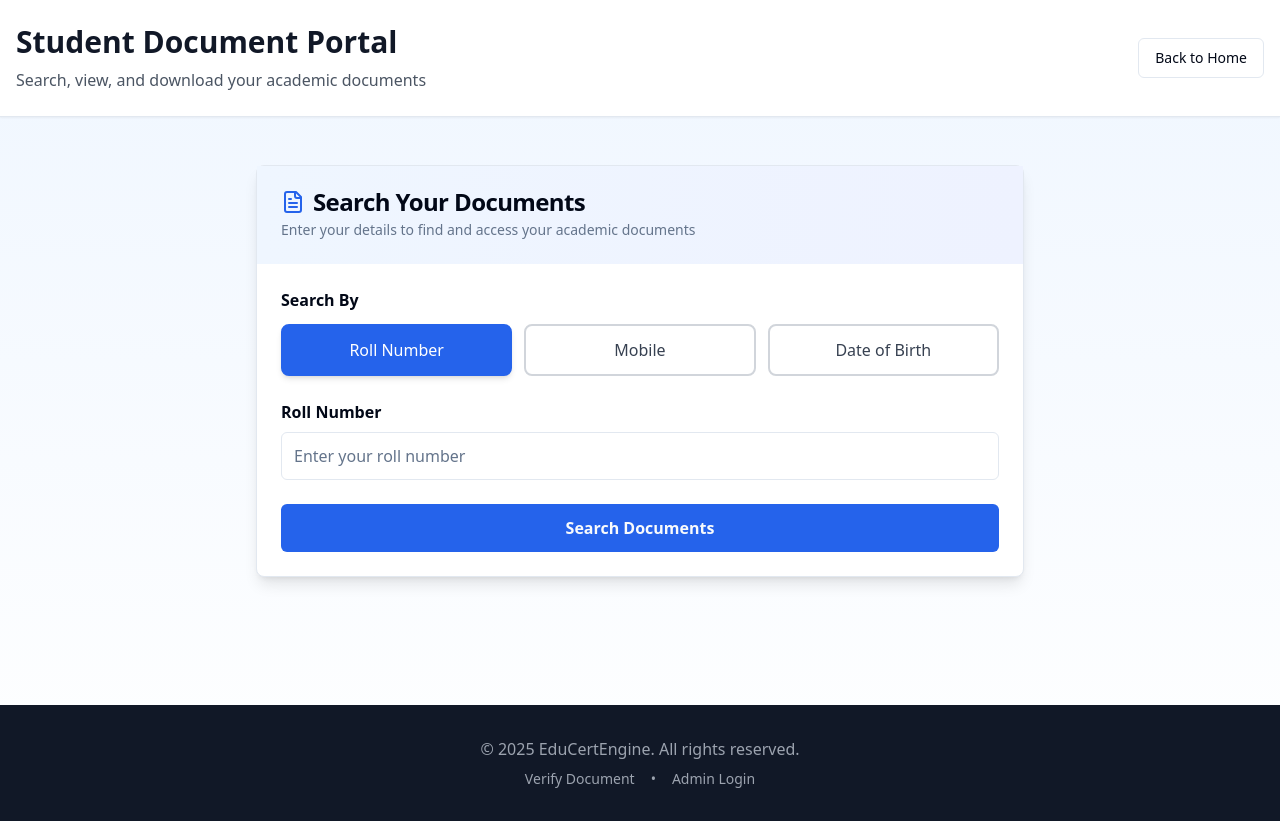
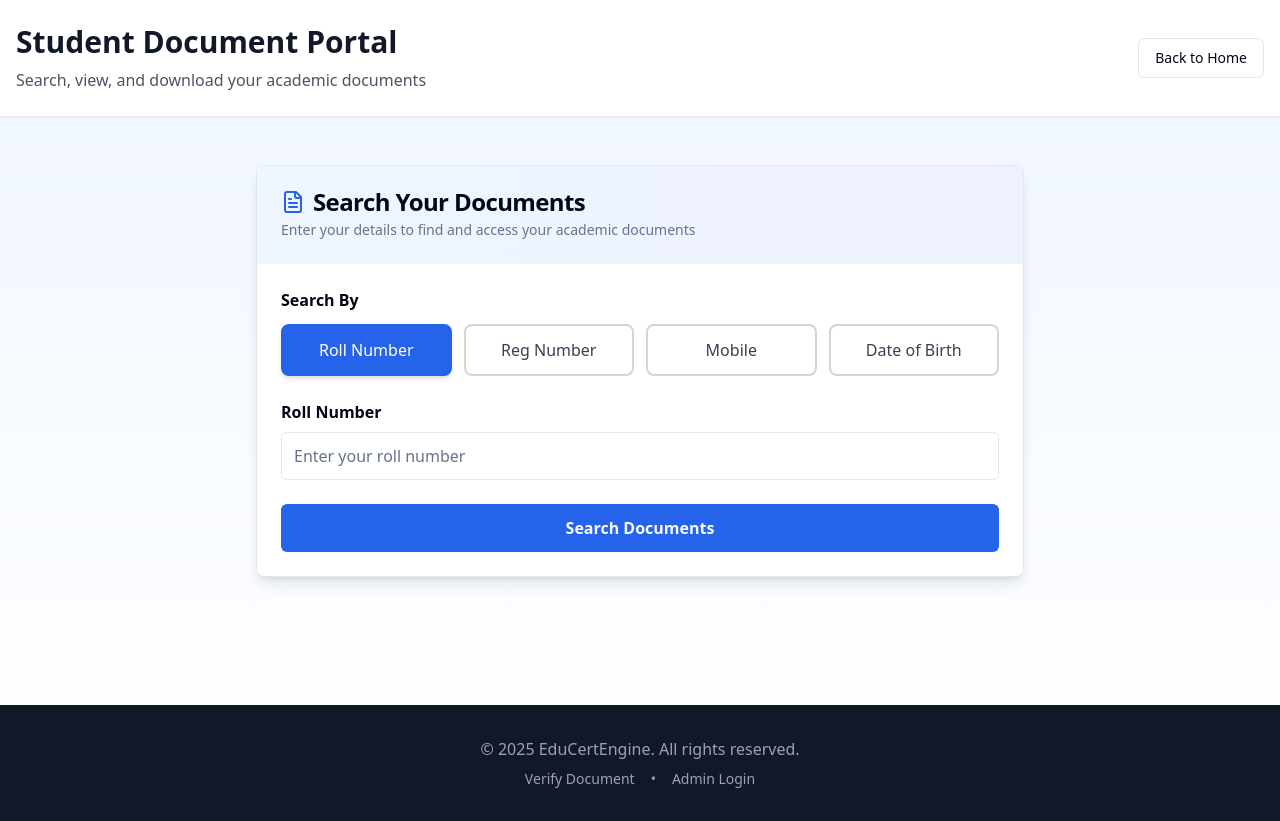
Before and after one commit to amansky404/EduCertEngine, a Next.js app: page /search in a window 1280 px wide. Built offline with nearby package versions, Linux system fonts and the light colour scheme.

Commit message:
Add registration number search support to match final flow
Co-authored-by: amansky404 <25614766+amansky404@users.noreply.github.com>

```diff
--- a/app/api/student/search/route.ts
+++ b/app/api/student/search/route.ts
@@ -31,6 +31,28 @@ export async function GET(request: NextRequest) {
         where: {
           universityId: university.id,
           rollNo: value,
+        },
+        include: {
+          documents: {
+            where: {
+              isPublished: true,
+            },
+            include: {
+              template: {
+                select: {
+                  name: true,
+                  type: true,
+                },
+              },
+            },
+          },
+        },
+      })
+    } else if (type === 'reg') {
+      student = await prisma.student.findFirst({
+        where: {
+          universityId: university.id,
+          regNo: value,
         },
         include: {
           documents: {
--- a/app/search/page.tsx
+++ b/app/search/page.tsx
@@ -9,7 +9,7 @@ import { Label } from "@/components/ui/label"
 import { FileText, Download, Eye, CheckCircle } from "lucide-react"
 
 export default function StudentSearchPage() {
-  const [searchType, setSearchType] = useState<"roll" | "mobile" | "dob">("roll")
+  const [searchType, setSearchType] = useState<"roll" | "reg" | "mobile" | "dob">("roll")
   const [searchValue, setSearchValue] = useState("")
   const [loading, setLoading] = useState(false)
   const [result, setResult] = useState<any>(null)
@@ -97,7 +97,7 @@ export default function StudentSearchPage() {
                 {/* Search Type Selection */}
                 <div className="space-y-3">
                   <Label className="text-base font-semibold">Search By</Label>
-                  <div className="grid grid-cols-3 gap-3">
+                  <div className="grid grid-cols-2 md:grid-cols-4 gap-3">
                     <button
                       type="button"
                       onClick={() => setSearchType("roll")}
@@ -108,6 +108,17 @@ export default function StudentSearchPage() {
                       }`}
                     >
                       Roll Number
+                    </button>
+                    <button
+                      type="button"
+                      onClick={() => setSearchType("reg")}
+                      className={`px-4 py-3 rounded-lg border-2 font-medium transition-all ${
+                        searchType === "reg"
+                          ? "bg-blue-600 text-white border-blue-600 shadow-md"
+                          : "bg-white text-gray-700 border-gray-300 hover:border-blue-400"
+                      }`}
+                    >
+                      Reg Number
                     </button>
                     <button
                       type="button"
@@ -138,6 +149,7 @@ export default function StudentSearchPage() {
                 <div className="space-y-2">
                   <Label htmlFor="searchValue" className="text-base font-semibold">
                     {searchType === "roll" && "Roll Number"}
+                    {searchType === "reg" && "Registration Number"}
                     {searchType === "mobile" && "Mobile Number"}
                     {searchType === "dob" && "Date of Birth"}
                   </Label>
@@ -149,6 +161,8 @@ export default function StudentSearchPage() {
                     placeholder={
                       searchType === "roll"
                         ? "Enter your roll number"
+                        : searchType === "reg"
+                        ? "Enter your registration number"
                         : searchType === "mobile"
                         ? "Enter your mobile number"
                         : "Select your date of birth"
```
